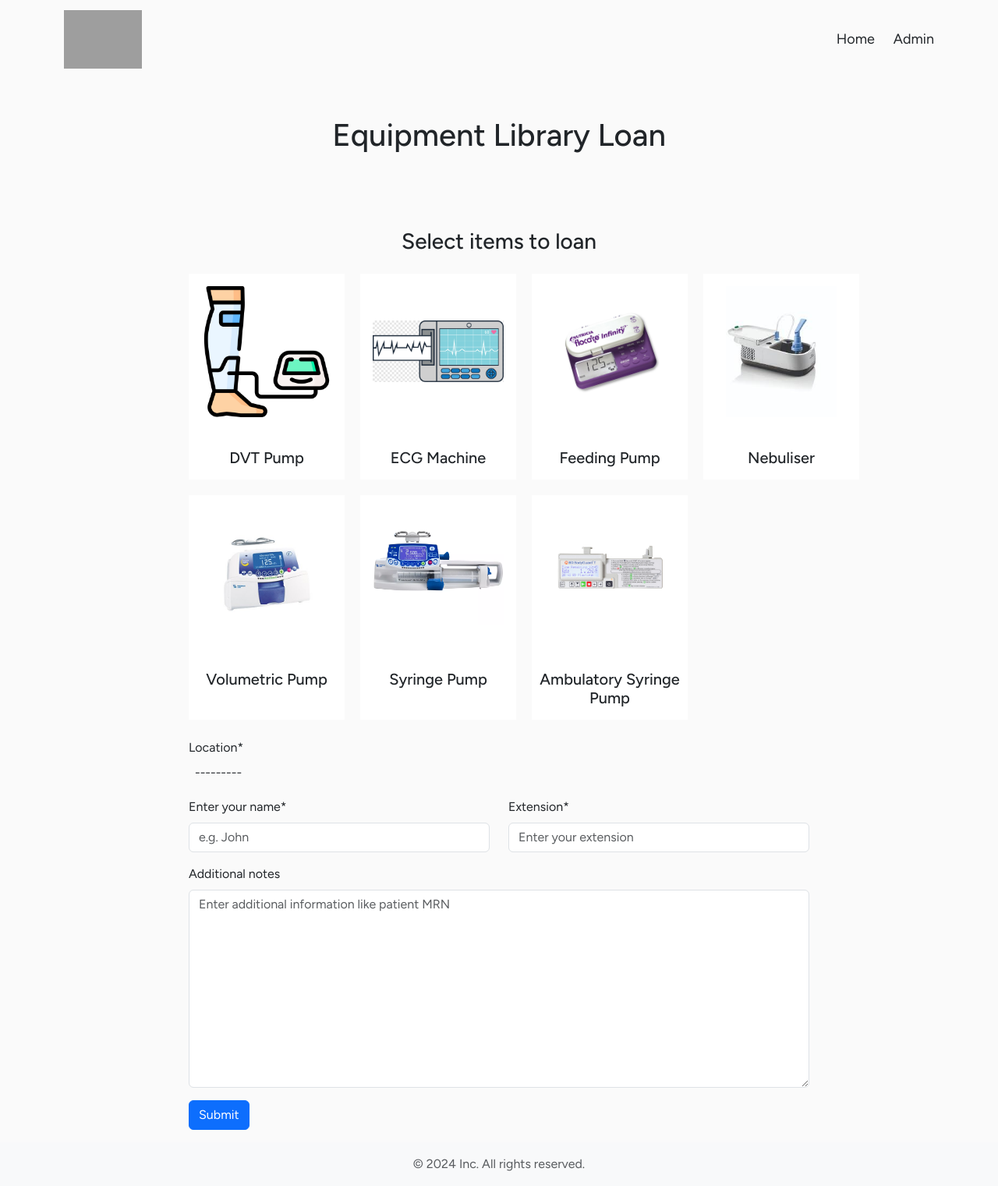
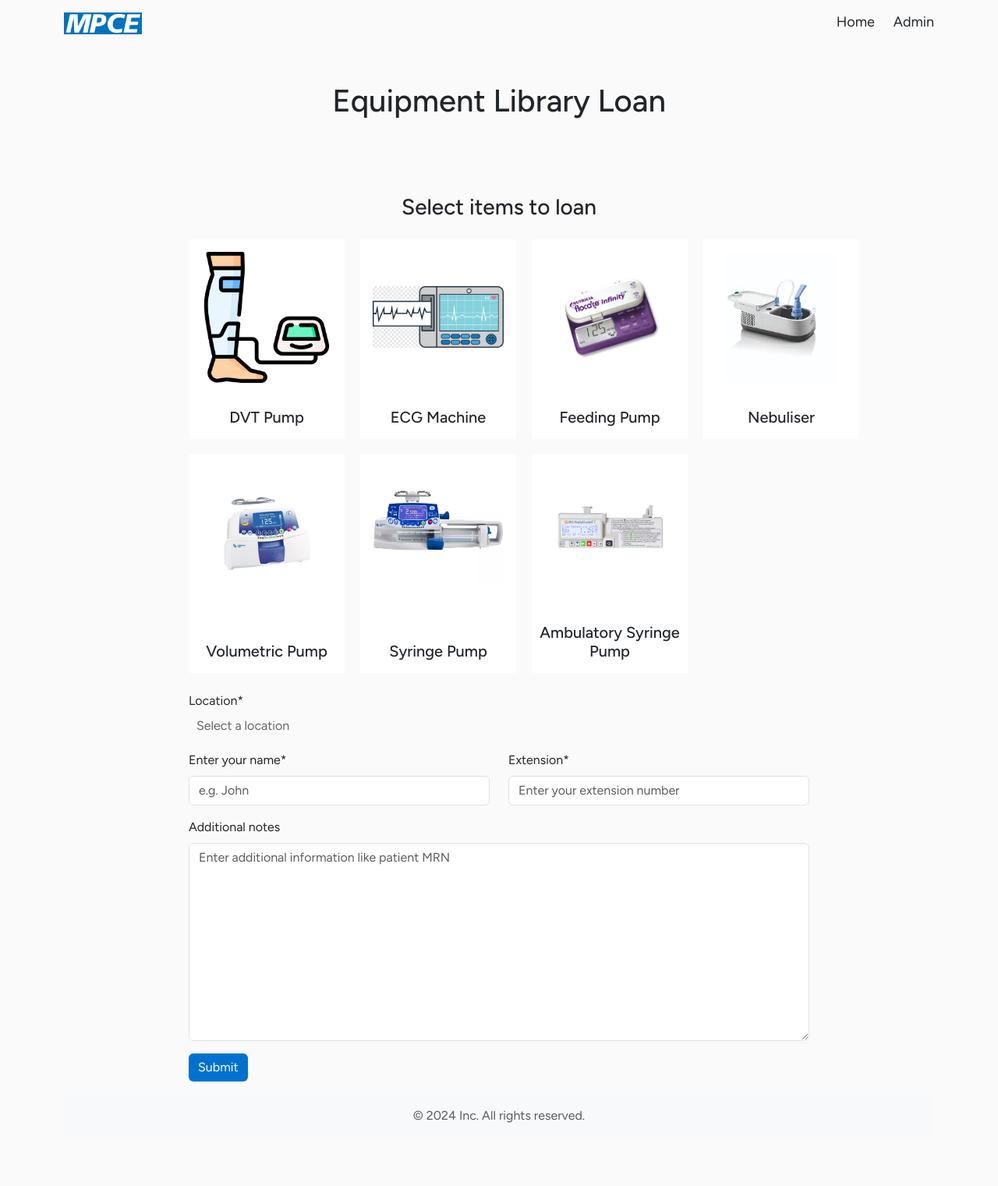
Before and after one commit to qmohebi/equipment_library_web_app, a Django app: template templates/home.html in a window 1280 px wide. Shown: the whole page at 78% size. After the commit the page ends 1440 px from the top, so only its background shows below. Run offline with Django 5.2, Linux system fonts and the light colour scheme; the template is opened without the code that fills it: values that come from a table or form of the project are taken from there, others are empty; data comes from the database, SQL or seed files in the repository; parts of the project's set-up code (start-up, migrations or seed data) failed here and were passed over; some libraries are stand-ins or nearby versions; grey boxes are pictures that could not be loaded.

Commit message:
fixed location dropdown on smaller devices

```diff
--- a/library_app/forms.py
+++ b/library_app/forms.py
@@ -19,10 +19,11 @@ class LoanRequestInfo(forms.Form):
         "",
     ]
     location = forms.ModelChoiceField(
-        label="Location",
-        # empty_label="Select a location from the dropdown",
-        queryset=LoanLocation.objects.all(),
-    )
+    label="Location",
+    empty_label="Select a location",
+    required=True,
+    queryset=LoanLocation.objects.all(),
+)
 
     requester_name = forms.CharField(
         label="Enter your name",
@@ -33,7 +34,7 @@ class LoanRequestInfo(forms.Form):
     extension = forms.IntegerField(
     label="Extension",
     required=True,
-    widget=forms.NumberInput(attrs={'placeholder': 'Enter your extension'}),
+    widget=forms.NumberInput(attrs={'placeholder': 'Enter your extension number'}),
 )
     # notes = forms.Textarea()
     notes = forms.CharField(
@@ -66,7 +67,8 @@ class LoanRequestInfo(forms.Form):
 
         # self.helper.form_tag = True
 
-        self.helper.add_input(Submit("submit", "Submit"))
+        self.helper.add_input(Submit("submit", "Submit", css_class="btn submit-btn rounded"))
+
 
 
 class ModelSelectionForm(forms.Form):
--- a/static/css/styles.css
+++ b/static/css/styles.css
@@ -2,6 +2,7 @@
   --orange: #fe6903;
   --bodyColor: #fafafa;
   --nhs-main-blue: #0072ce;
+  --nhs-second-blue: #0164ce;
   --nhs-light-blue: #98bee5;
   --boot-placeholder: #626466;
   --white: #ffff;
@@ -24,8 +25,8 @@ html {
 
 body {
   min-height: 100svh;
-  display: flex;
-  flex-direction: column;
+  /* display: flex;
+  flex-direction: column; */
   font-family: "Figtree", sans-serif;
   background-color: var(--bodyColor);
 }
@@ -40,19 +41,6 @@ body {
   min-height: 8rem;
   padding-bottom: 6rem;
 }
-
-/* .equipment-btn {
-  border: none;
-  box-shadow: rgba(60, 64, 67, 0.3) 0px 1px 2px 0px, rgba(60, 64, 67, 0.15) 0px 2px 6px 2px;
-  cursor: pointer;
-  text-align: center;
-  color: #ffffff;
-  background: #008060;
-  border-radius: 10px;
-  font-size: 16px;
-  box-shadow: rgba(0, 0, 0, 0.05) 0px 1px 0px 0px, rgba(0, 0, 0, 0.2) 0px -1px 0px 0px inset;
-} */
-
 
 
 /* --------------------------
@@ -82,9 +70,9 @@ input[type="number"]::-webkit-outer-spin-button {
   -webkit-appearance: none;
 }
 
-.additional-info-label {
+/* .additional-info-label {
   width: 80px;
-}
+} */
 
 .category input[type="checkbox"] {
   position: absolute;
@@ -96,6 +84,22 @@ input[type="number"]::-webkit-outer-spin-button {
   -webkit-appearance: none;
   cursor: pointer;
   z-index: 1;
+}
+
+.select2 {
+  width: 100% !important;
+}
+
+.select2-container .select2-selection--single {
+  padding-left: 2px;
+}
+
+.select2-container .select2-selection--single .select2-selection__rendered {
+  color: var(--boot-placeholder);
+}
+
+.select2-container--bootstrap-5 .select2-dropdown .select2-search {
+  padding: 0 !important;
 }
 
 .category input[type="checkbox"]:hover {
@@ -111,17 +115,6 @@ input[type="number"]::-webkit-outer-spin-button {
   color: var(--white);
 }
 
-@media (max-width: 800px) {
-  .categories {
-    grid-template-columns: repeat(2, 1fr);
-  }
-}
-@media (max-width: 500px) {
-  .categories {
-    grid-template-columns: 1fr;
-  }
-}
-
 .device-img {
   height: 200px;
   aspect-ratio: 1;
@@ -135,8 +128,32 @@ input[type="number"]::-webkit-outer-spin-button {
   cursor: pointer;
   text-align: center;
   color: #ffffff;
-  background: #008060;
+  background-color: var(--nhs-main-blue);
   border-radius: 10px;
   font-size: 16px;
   /* box-shadow: rgba(0, 0, 0, 0.05) 0px 1px 0px 0px, rgba(0, 0, 0, 0.2) 0px -1px 0px 0px inset; */
 }
+
+.submit-btn:hover {
+  background-color: var(--nhs-second-blue);
+}
+
+/* ------- Media Queries for responsive ------- */
+
+@media only screen and (max-width: 1200px) {
+  .main-form {
+    padding: 0;
+  }
+}
+@media only screen and (max-width: 1024px) {
+}
+@media only screen and (max-width: 800px) {
+  .categories {
+    grid-template-columns: repeat(2, 1fr);
+  }
+}
+@media only screen and (max-width: 500px) {
+  .categories {
+    grid-template-columns: 1fr;
+  }
+}
--- a/templates/base.html
+++ b/templates/base.html
@@ -3,66 +3,81 @@
 <html lang="en">
   <head>
     <meta charset="utf-8" />
-    <meta name="viewport" content="width=device-width, initial-scale=1, shrink-to-fit=no" />
+    <meta
+      name="viewport"
+      content="width=device-width, initial-scale=1, shrink-to-fit=no"
+    />
+    <!-- Google fonts link -->
     <link rel="preconnect" href="https://fonts.googleapis.com" />
     <link rel="preconnect" href="https://fonts.gstatic.com" crossorigin />
     <link
       href="https://fonts.googleapis.com/css2?family=Figtree:ital,wght@0,300..900;1,300..900&display=swap"
       rel="stylesheet"
     />
-    <link rel="stylesheet" href="https://cdn.jsdelivr.net/npm/bootstrap-icons@1.11.3/font/bootstrap-icons.css" integrity="sha384-tViUnnbYAV00FLIhhi3v/dWt3Jxw4gZQcNoSCxCIFNJVCx7/D55/wXsrNIRANwdD" crossorigin="anonymous">
+    <link
+      rel="stylesheet"
+      href="https://cdn.jsdelivr.net/npm/bootstrap-icons@1.11.3/font/bootstrap-icons.css"
+      integrity="sha384-tViUnnbYAV00FLIhhi3v/dWt3Jxw4gZQcNoSCxCIFNJVCx7/D55/wXsrNIRANwdD"
+      crossorigin="anonymous"
+    />
     <link
       href="https://cdn.jsdelivr.net/npm/bootstrap@5.3.3/dist/css/bootstrap.min.css"
       rel="stylesheet"
       integrity="sha384-QWTKZyjpPEjISv5WaRU9OFeRpok6YctnYmDr5pNlyT2bRjXh0JMhjY6hW+ALEwIH"
       crossorigin="anonymous"
     />
+    <!-- below link is for select2 bootstrap styling -->
+    <link
+      rel="stylesheet"
+      href="https://cdn.jsdelivr.net/npm/select2@4.1.0-rc.0/dist/css/select2.min.css"
+    />
+    <link
+      rel="stylesheet"
+      href="https://cdn.jsdelivr.net/npm/select2-bootstrap-5-theme@1.3.0/dist/select2-bootstrap-5-theme.min.css"
+    />
+    <!-- Select2 CSS -->
+    <link
+      href="https://cdn.jsdelivr.net/npm/select2@4.1.0-rc.0/dist/css/select2.min.css"
+      rel="stylesheet"
+    />
+    <!-- Main CSS link below -->
     <link rel="stylesheet" href="{% static 'css/styles.css' %}" />
-    <!-- below link is for select2 bootstrap styling -->
-    <!-- <link rel="stylesheet" href="/path/to/select2.css">
-    <link rel="stylesheet" href="https://cdn.jsdelivr.net/npm/@ttskch/select2-bootstrap4-theme@x.x.x/dist/select2-bootstrap4.min.css"> -->
-    <!-- above link is for select2 bootstrap styling -->
-    <!-- <script src="https://cdn.jsdelivr.net/npm/select2@4.1.0-rc.0/dist/js/select2.min.js"></script> -->
-     <!-- Jquery below -->
-    <script src="https://code.jquery.com/jquery-3.7.1.min.js" integrity="sha256-/JqT3SQfawRcv/BIHPThkBvs0OEvtFFmqPF/lYI/Cxo=" crossorigin="anonymous"></script>
-    <link href="https://cdn.jsdelivr.net/npm/select2@4.1.0-rc.0/dist/css/select2.min.css" rel="stylesheet" />
+    <!-- Jquery script below -->
+    <script
+      src="https://code.jquery.com/jquery-3.7.1.min.js"
+      integrity="sha256-/JqT3SQfawRcv/BIHPThkBvs0OEvtFFmqPF/lYI/Cxo="
+      crossorigin="anonymous"
+    ></script>
     <script src="https://cdn.jsdelivr.net/npm/select2@4.1.0-rc.0/dist/js/select2.min.js"></script>
+    <!-- <script src="../static/script/script.js"></script> -->
     <title>Equipment Library Loan</title>
   </head>
-  <body>
+  <body class="container">
     <header>
       <!-- navbar  -->
       <nav class="navbar">
-        <div class="container">
         <a class="navbar-brand" href="/">
           <!-- {% static 'css/styles.css' %} -->
-            <img src="{% static 'images/mpce_only.png' %}" alt="" width="100" />
+          <img src="{% static 'images/mpce_logo.png' %}" alt="" width="100" />
         </a>
         <div class="d-flex gap-4">
           <a class="nav-link" href="/">Home</a>
           <a class="nav-link" href="#">Admin</a>
         </div>
-        </div>
       </nav>
     </header>
     <!-- hero section -->
     <section class="hero-section pt-5">
-      <div class="container text-center">
-        <h1 class="heading mb-0">Equipment Library Loan</h1>
+      <div class="text-center">
+        <h1 class="heading mb-0">{%block title %} {% endblock %}</h1>
       </div>
     </section>
-    <main class="container">
-      {%block content %}
-
-      {%endblock content %}
-
-      {% block scripts %}
-
+    <main>
+      {%block content %} {%endblock content %} {% block scripts %}
       {% endblock %}
-
     </main>
     <footer class="footer mt-auto py-3 bg-light">
-      <div class="container text-center">
+      <div class="text-center">
         <span class="text-muted">© 2024 Inc. All rights reserved.</span>
       </div>
     </footer>
--- a/templates/home.html
+++ b/templates/home.html
@@ -1,4 +1,8 @@
-{% extends "base.html" %} {% block content %} {% load crispy_forms_tags %}
+{% extends "base.html" %} {% block content %}
+{% load crispy_forms_tags %}
+<!-- {%block title %}
+Equipment Library Loan
+{% endblock %} -->
 <h3 class="text-center mb-4">Select items to loan</h3>
 
 <form method="post" action="" class="needs-validation main-form" novalidate>
@@ -9,7 +13,7 @@
   {% endif %} {% csrf_token %}
   <div class="categories mt-3 mb-4">
     {% for model in model_form.fields.selected_model.queryset %}
-    <label class="category d-flex flex-column gap-3 bg-white border-0">
+    <label class="category d-flex justify-content-between flex-column gap-2 bg-white border-0">
       <input type="checkbox" name="selected_model" value="{{ model.pk }}" />
       <img
         src="{{ model.image.url }}"
@@ -22,7 +26,6 @@
     </label>
     {% endfor %}
   </div>
-
   <div class="loan-form">{% crispy loan_form %}</div>
 </form>
 {% endblock %} {% block scripts %}
@@ -31,7 +34,7 @@
   $(document).ready(function () {
     // location dropdown list (Jquery)
     $("#id_location").select2({
-      theme: "bootstrap5",
+      theme: "bootstrap-5",
     });
 
     const forms = document.querySelectorAll(".needs-validation");
```
Also changed, not shown: library_app/views.py (+7 -3 lines), static/images/mpce_logo.png, static/images/sgh_logo.png (deleted), static/script/script.js (deleted). Lines whose indentation alone changed are shown as unchanged.
